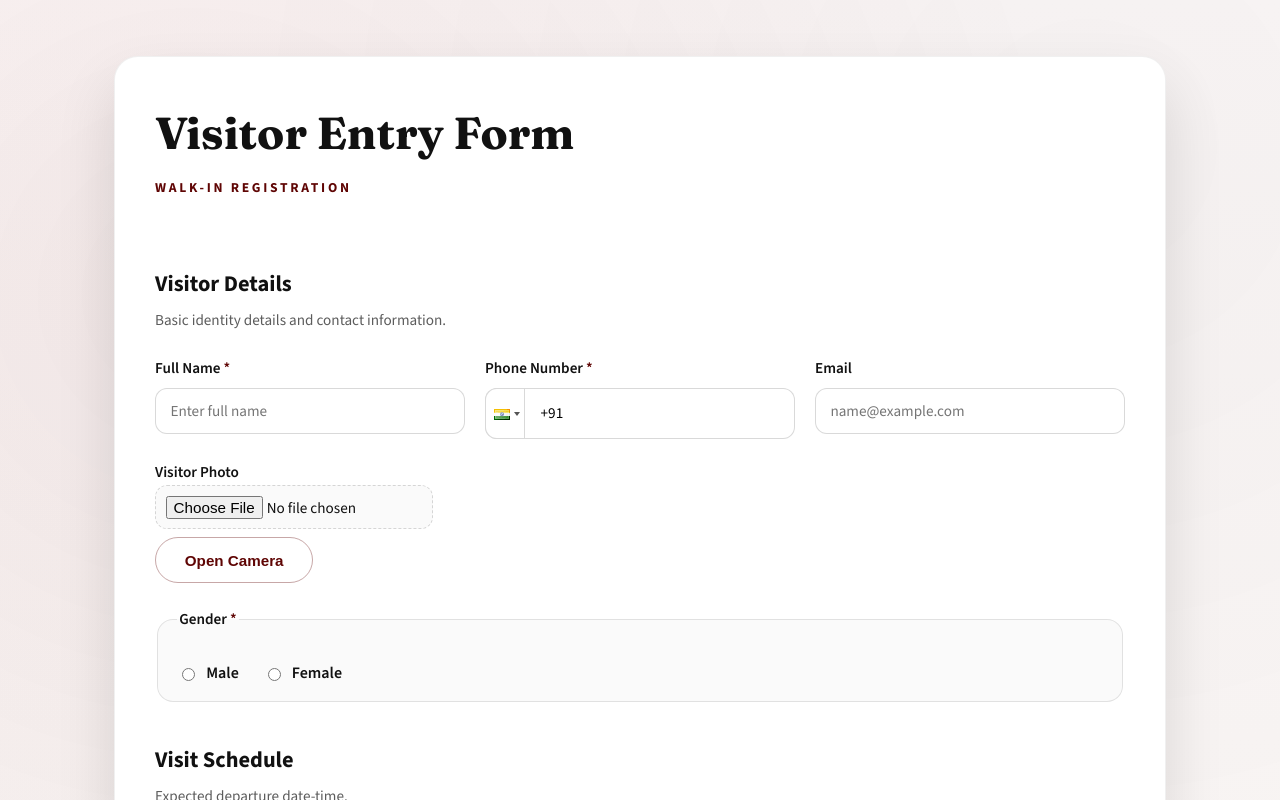
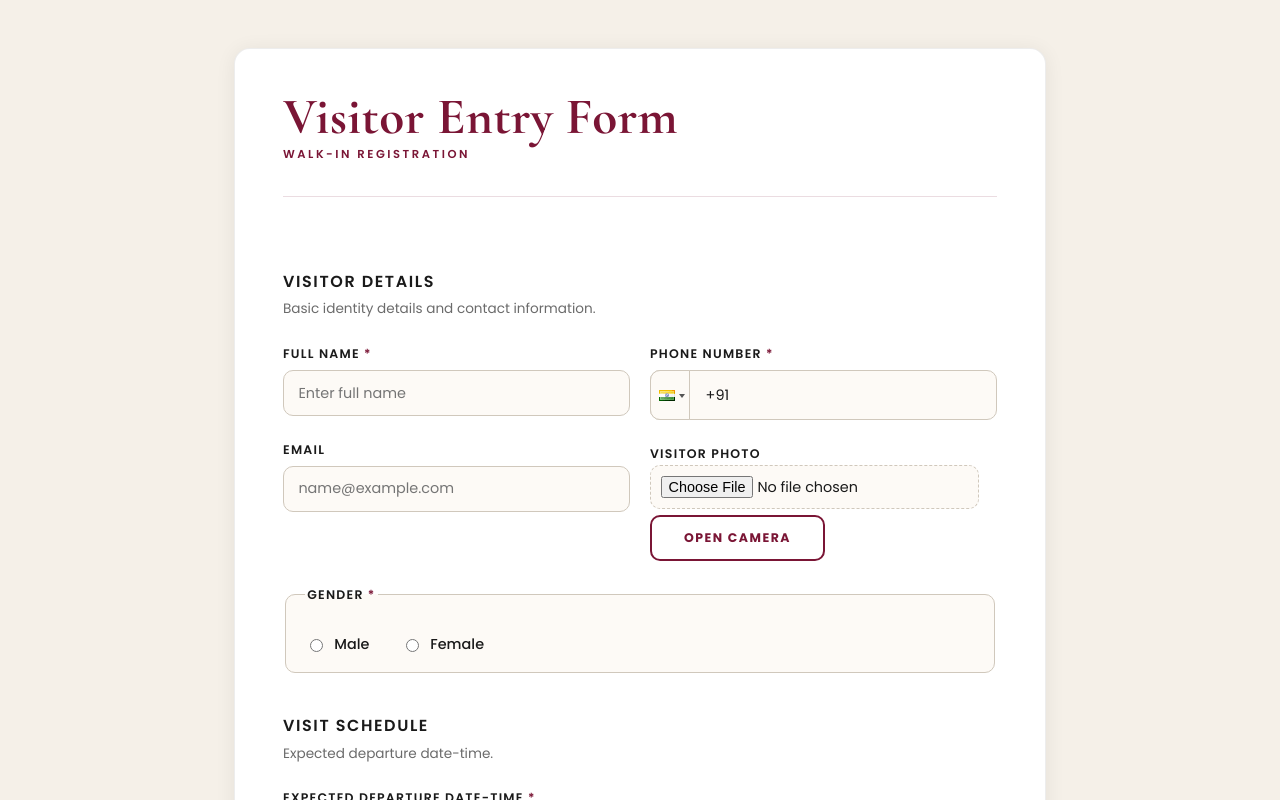
Before and after one commit to lsgadmin1/Walk-In-Entry-Form, a React (Vite) app: page / in a window 1280 px wide. Shown: the top 800 px of the page. Built offline with nearby package versions, Linux system fonts and the light colour scheme.

Commit message:
Modified the UI and fixed few bugs and done some improvements

```diff
--- a/src/App.css
+++ b/src/App.css
@@ -1,177 +1,117 @@
 .page {
-  max-width: 1100px;
+  max-width: 860px;
   margin: 0 auto;
-  padding: 3.5rem 1.5rem 5rem;
+  padding: 3rem 1.5rem 5rem;
 }
 
+/* ── Hero ── */
 .hero {
   display: flex;
   align-items: flex-start;
   justify-content: space-between;
   gap: 2rem;
-  margin-bottom: 1rem;
+  margin-bottom: 2rem;
+  padding-bottom: 1.5rem;
+  border-bottom: 1px solid rgba(122, 21, 53, 0.15);
 }
 
+.eyebrow {
+  font-size: 0.72rem;
+  font-weight: 600;
+  text-transform: uppercase;
+  letter-spacing: 0.22em;
+  color: var(--accent);
+  margin: 0 0 0.5rem;
+}
+
+.hero h1 {
+  font-family: var(--font-display);
+  font-size: clamp(2.2rem, 4vw, 3.2rem);
+  font-weight: 700;
+  margin: 0;
+  color: var(--accent);
+  line-height: 1.1;
+  letter-spacing: 0.01em;
+}
+
+/* ── Env pill ── */
 .env-pill {
   display: inline-flex;
   align-items: center;
-  gap: 0.5rem;
-  padding: 0.4rem 0.75rem;
+  gap: 0.45rem;
+  padding: 0.35rem 0.75rem;
   border-radius: 999px;
   white-space: nowrap;
   flex-shrink: 0;
 }
 
 .env-dot {
-  width: 0.55rem;
-  height: 0.55rem;
+  width: 0.5rem;
+  height: 0.5rem;
   border-radius: 50%;
   display: inline-block;
   flex-shrink: 0;
 }
 
 .env-text {
-  font-size: 0.8rem;
-  font-weight: 700;
-  letter-spacing: 0.02em;
+  font-size: 0.75rem;
+  font-weight: 600;
+  letter-spacing: 0.04em;
 }
 
-/* Development Mode - Red */
 .env-pill.development {
   border: 1px solid rgba(220, 38, 38, 0.3);
   background: rgba(220, 38, 38, 0.08);
 }
+.env-pill.development .env-dot { background: #dc2626; }
+.env-pill.development .env-text { color: #dc2626; }
 
-.env-pill.development .env-dot {
-  background: #dc2626;
-}
-
-.env-pill.development .env-text {
-  color: #dc2626;
-}
-
-/* Stage Mode - Orange/Yellow */
 .env-pill.stage {
   border: 1px solid rgba(234, 179, 8, 0.3);
   background: rgba(234, 179, 8, 0.08);
 }
+.env-pill.stage .env-dot { background: #eab308; }
+.env-pill.stage .env-text { color: #ca8a04; }
 
-.env-pill.stage .env-dot {
-  background: #eab308;
-}
-
-.env-pill.stage .env-text {
-  color: #ca8a04;
-}
-
-/* Production Mode - Green */
 .env-pill.production {
   border: 1px solid rgba(22, 163, 74, 0.3);
   background: rgba(22, 163, 74, 0.08);
 }
+.env-pill.production .env-dot { background: #16a34a; }
+.env-pill.production .env-text { color: #15803d; }
 
-.env-pill.production .env-dot {
-  background: #16a34a;
-}
-
-.env-pill.production .env-text {
-  color: #15803d;
-}
-
-.eyebrow {
-  font-size: 0.85rem;
-  font-weight: 700;
-  text-transform: uppercase;
-  letter-spacing: 0.2em;
-  color: var(--accent);
-  margin: 0 0 0.75rem;
-}
-
-.hero h1 {
-  font-family: var(--font-display);
-  font-size: clamp(2.2rem, 3.5vw, 3.5rem);
-  margin: 0 0 0.5rem;
-  color: var(--text-primary);
-}
-
-.hero-subtitle {
-  margin: 0;
-  max-width: 520px;
-  color: var(--text-muted);
-  font-size: 1rem;
-}
-
-.hero-badge {
-  background: linear-gradient(145deg, rgba(95, 5, 4, 0.12), rgba(0, 0, 0, 0.04));
-  border: 1px solid rgba(95, 5, 4, 0.2);
-  border-radius: 16px;
-  padding: 1.25rem 1.5rem;
-  min-width: 160px;
-  text-align: center;
-  box-shadow: 0 10px 22px rgba(0, 0, 0, 0.08);
-}
-
-.badge-title {
-  display: block;
-  font-size: 0.75rem;
-  letter-spacing: 0.15em;
-  text-transform: uppercase;
-  color: var(--text-muted);
-}
-
-.badge-value {
-  display: block;
-  font-weight: 700;
-  font-size: 1rem;
-  margin-top: 0.35rem;
-  color: var(--accent);
-}
-
+/* ── Form card ── */
 .form-card {
   background: #ffffff;
-  border-radius: 24px;
-  padding: 2.5rem;
-  box-shadow: 0 30px 60px rgba(0, 0, 0, 0.12);
-  border: 1px solid rgba(0, 0, 0, 0.06);
+  border-radius: 16px;
+  padding: 2.5rem 3rem;
+  box-shadow: 0 2px 20px rgba(0, 0, 0, 0.07);
+  border: 1px solid rgba(0, 0, 0, 0.07);
   display: flex;
   flex-direction: column;
   gap: 2.5rem;
 }
 
-.form-alert {
-  padding: 0.9rem 1.2rem;
-  border-radius: 12px;
-  font-weight: 600;
-  border: 1px solid transparent;
-}
-
-.form-alert.error {
-  background: rgba(95, 5, 4, 0.08);
-  color: var(--accent);
-  border-color: rgba(95, 5, 4, 0.2);
-}
-
-.form-alert.success {
-  background: rgba(2, 90, 47, 0.08);
-  color: #0b5d32;
-  border-color: rgba(2, 90, 47, 0.2);
-}
-
+/* ── Form sections ── */
 .form-section {
   display: grid;
   gap: 1.5rem;
 }
 
 .section-title h2 {
-  margin: 0 0 0.35rem;
-  font-size: 1.4rem;
+  margin: 0 0 0.25rem;
+  font-family: var(--font-body);
+  font-size: 1rem;
+  font-weight: 600;
   color: var(--text-primary);
+  text-transform: uppercase;
+  letter-spacing: 0.1em;
 }
 
 .section-title p {
   margin: 0;
   color: var(--text-muted);
-  font-size: 0.95rem;
+  font-size: 0.85rem;
 }
 
 .section-header {
@@ -181,6 +121,7 @@
   gap: 1.5rem;
 }
 
+/* ── Grid ── */
 .form-grid {
   display: grid;
   gap: 1.25rem;
@@ -191,130 +132,150 @@
 }
 
 .form-grid.four-col {
-  grid-template-columns: repeat(auto-fit, minmax(160px, 1fr));
+  grid-template-columns: repeat(auto-fit, minmax(150px, 1fr));
 }
 
+/* ── Fields ── */
 .field {
   display: flex;
   flex-direction: column;
-  gap: 0.5rem;
+  gap: 0.4rem;
 }
 
 .label {
+  font-size: 0.78rem;
   font-weight: 600;
+  text-transform: uppercase;
+  letter-spacing: 0.1em;
   color: var(--text-primary);
-  font-size: 0.95rem;
 }
 
 .required {
   color: var(--accent);
 }
 
+/* ── Inputs ── */
 input,
 select,
 textarea {
-  padding: 0.75rem 0.9rem;
-  border-radius: 12px;
-  border: 1px solid rgba(0, 0, 0, 0.15);
-  font-size: 0.95rem;
+  padding: 0.7rem 0.9rem;
+  border-radius: 10px;
+  border: 1px solid #d0c8bc;
+  font-size: 0.9rem;
   font-family: var(--font-body);
-  background: #ffffff;
+  background: #fdfaf6;
+  color: var(--text-primary);
   transition: border-color 0.2s ease, box-shadow 0.2s ease;
 }
 
-.react-tel-input .form-control {
+input[type='datetime-local'] {
   width: 100%;
-  height: auto;
-  padding: 0.75rem 0.9rem 0.75rem 3.4rem;
-  border-radius: 12px;
-  border: 1px solid rgba(0, 0, 0, 0.15);
-  font-size: 0.95rem;
-  font-family: var(--font-body);
-  background: #ffffff;
-  transition: border-color 0.2s ease, box-shadow 0.2s ease;
-}
-
-.react-tel-input .flag-dropdown {
-  border-radius: 12px 0 0 12px;
-  border: 1px solid rgba(0, 0, 0, 0.15);
-  background: #ffffff;
-}
-
-.react-tel-input .selected-flag {
-  border-radius: 12px 0 0 12px;
-}
-
-.react-tel-input .form-control:focus {
-  outline: none;
-  border-color: rgba(95, 5, 4, 0.6);
-  box-shadow: 0 0 0 3px rgba(95, 5, 4, 0.15);
-}
-
-.react-tel-input input[aria-invalid='true'] {
-  border-color: rgba(95, 5, 4, 0.8);
-  background: rgba(95, 5, 4, 0.04);
+  cursor: pointer;
 }
 
 input:focus,
 select:focus,
 textarea:focus {
   outline: none;
-  border-color: rgba(95, 5, 4, 0.6);
-  box-shadow: 0 0 0 3px rgba(95, 5, 4, 0.15);
+  border-color: var(--accent);
+  box-shadow: 0 0 0 3px rgba(122, 21, 53, 0.12);
+  background: #ffffff;
 }
 
 input:disabled {
   background: rgba(0, 0, 0, 0.04);
-  color: rgba(0, 0, 0, 0.5);
+  color: rgba(0, 0, 0, 0.4);
   cursor: not-allowed;
 }
 
 input[aria-invalid='true'],
 select[aria-invalid='true'] {
-  border-color: rgba(95, 5, 4, 0.8);
-  background: rgba(95, 5, 4, 0.04);
+  border-color: #b91c1c;
+  background: rgba(185, 28, 28, 0.03);
+}
+
+/* ── Phone input ── */
+.react-tel-input .form-control {
+  width: 100%;
+  height: auto;
+  padding: 0.7rem 0.9rem 0.7rem 3.4rem;
+  border-radius: 10px;
+  border: 1px solid #d0c8bc;
+  font-size: 0.9rem;
+  font-family: var(--font-body);
+  background: #fdfaf6;
+  color: var(--text-primary);
+  transition: border-color 0.2s ease, box-shadow 0.2s ease;
+}
+
+.react-tel-input .flag-dropdown {
+  border-radius: 10px 0 0 10px;
+  border: 1px solid #d0c8bc;
+  background: #fdfaf6;
+}
+
+.react-tel-input .selected-flag {
+  border-radius: 10px 0 0 10px;
+}
+
+.react-tel-input .form-control:focus {
+  outline: none;
+  border-color: var(--accent);
+  box-shadow: 0 0 0 3px rgba(122, 21, 53, 0.12);
+  background: #ffffff;
+}
+
+.react-tel-input input[aria-invalid='true'] {
+  border-color: #b91c1c;
+  background: rgba(185, 28, 28, 0.03);
+}
+
+/* ── Errors & helpers ── */
+.error {
+  color: #b91c1c;
+  font-size: 0.78rem;
+  font-weight: 500;
 }
 
 .helper {
-  font-size: 0.82rem;
+  font-size: 0.78rem;
   color: var(--text-muted);
 }
 
-.error {
-  color: var(--accent);
-  font-size: 0.82rem;
-  font-weight: 600;
-}
-
+/* ── Radio group ── */
 .radio-group {
-  border: 1px solid rgba(0, 0, 0, 0.1);
-  border-radius: 16px;
+  border: 1px solid #d0c8bc;
+  border-radius: 10px;
   padding: 1rem 1.2rem;
-  background: rgba(0, 0, 0, 0.02);
+  background: #fdfaf6;
 }
 
 .radio-group .label {
   margin-bottom: 0.75rem;
+  display: block;
 }
 
 .radio-options {
   display: flex;
   flex-wrap: wrap;
-  gap: 1rem 1.5rem;
+  gap: 1rem 2rem;
 }
 
 .radio-options label {
   display: flex;
   align-items: center;
   gap: 0.5rem;
-  font-weight: 600;
+  font-size: 0.9rem;
+  font-weight: 500;
   color: var(--text-primary);
+  cursor: pointer;
 }
 
+/* ── File field ── */
 .file-field input[type='file'] {
   padding: 0.6rem;
   border-style: dashed;
-  background: rgba(0, 0, 0, 0.02);
+  background: #fdfaf6;
 }
 
 .photo-actions {
@@ -324,11 +285,12 @@
   align-items: center;
 }
 
+/* ── Camera ── */
 .camera-preview {
   margin-top: 0.75rem;
-  border-radius: 16px;
+  border-radius: 10px;
   overflow: hidden;
-  border: 1px solid rgba(0, 0, 0, 0.12);
+  border: 1px solid #d0c8bc;
   background: #000000;
   position: relative;
 }
@@ -363,26 +325,29 @@
 .flip-camera-btn:hover {
   background: rgba(255, 255, 255, 1);
   transform: rotate(180deg) scale(1.1);
-  box-shadow: 0 4px 16px rgba(0, 0, 0, 0.4);
 }
 
 .flip-camera-btn:active {
   transform: rotate(180deg) scale(1);
 }
 
+/* ── Photo preview ── */
 .photo-preview {
   margin-top: 0.75rem;
-  border-radius: 16px;
+  border-radius: 10px;
   overflow: hidden;
-  border: 1px solid rgba(0, 0, 0, 0.12);
-  background: rgba(0, 0, 0, 0.02);
+  border: 1px solid #d0c8bc;
+  background: #fdfaf6;
   position: relative;
+  width: 120px;
+  height: 120px;
 }
 
 .photo-preview img {
   width: 100%;
-  height: auto;
+  height: 100%;
   display: block;
+  object-fit: cover;
 }
 
 .remove-photo-btn {
@@ -392,7 +357,7 @@
   width: 2rem;
   height: 2rem;
   padding: 0;
-  background: rgba(220, 38, 38, 0.95);
+  background: rgba(185, 28, 28, 0.9);
   color: white;
   border: none;
   border-radius: 50%;
@@ -407,7 +372,7 @@
 }
 
 .remove-photo-btn:hover {
-  background: rgba(220, 38, 38, 1);
+  background: rgba(185, 28, 28, 1);
   transform: scale(1.1);
 }
 
@@ -415,27 +380,104 @@
   transform: scale(1);
 }
 
+/* ── Utility ── */
 .hidden {
   display: none;
 }
 
+/* ── Buttons ── */
+.primary-btn,
+.ghost-btn {
+  border-radius: 10px;
+  padding: 0.75rem 2rem;
+  font-size: 0.78rem;
+  font-weight: 700;
+  font-family: var(--font-body);
+  letter-spacing: 0.12em;
+  text-transform: uppercase;
+  cursor: pointer;
+  transition: background 0.2s ease, color 0.2s ease, transform 0.15s ease, box-shadow 0.2s ease;
+}
+
+.primary-btn {
+  background: var(--accent);
+  color: #ffffff;
+  border: 2px solid var(--accent);
+  box-shadow: 0 4px 14px rgba(122, 21, 53, 0.2);
+}
+
+.primary-btn:hover {
+  background: var(--accent-hover);
+  border-color: var(--accent-hover);
+  transform: translateY(-1px);
+  box-shadow: 0 6px 18px rgba(122, 21, 53, 0.28);
+}
+
+.primary-btn:active {
+  transform: translateY(0);
+  box-shadow: 0 2px 8px rgba(122, 21, 53, 0.15);
+}
+
+.primary-btn:disabled {
+  opacity: 0.65;
+  cursor: not-allowed;
+  transform: none;
+}
+
+.ghost-btn {
+  background: transparent;
+  color: var(--accent);
+  border: 2px solid var(--accent);
+}
+
+.ghost-btn:hover {
+  background: rgba(122, 21, 53, 0.06);
+  transform: translateY(-1px);
+}
+
+.ghost-btn:active {
+  transform: translateY(0);
+}
+
+.link-btn {
+  border: none;
+  background: transparent;
+  color: var(--accent);
+  font-size: 0.82rem;
+  font-weight: 600;
+  font-family: var(--font-body);
+  cursor: pointer;
+  padding: 0.3rem 0.5rem;
+  text-decoration: underline;
+  text-underline-offset: 2px;
+}
+
+.link-btn:disabled {
+  color: rgba(0, 0, 0, 0.35);
+  cursor: not-allowed;
+}
+
+/* ── Form actions ── */
 .form-actions {
   display: flex;
   flex-wrap: wrap;
   gap: 1rem;
   justify-content: flex-start;
+  padding-top: 0.5rem;
+  border-top: 1px solid rgba(0, 0, 0, 0.07);
 }
 
+/* ── Vehicle cards ── */
 .vehicle-list {
   display: grid;
-  gap: 1.5rem;
+  gap: 1.25rem;
 }
 
 .vehicle-card {
-  border-radius: 18px;
-  border: 1px solid rgba(0, 0, 0, 0.08);
-  padding: 1.4rem;
-  background: rgba(0, 0, 0, 0.015);
+  border-radius: 10px;
+  border: 1px solid #d0c8bc;
+  padding: 1.25rem;
+  background: #fdfaf6;
 }
 
 .vehicle-head {
@@ -447,64 +489,40 @@
 }
 
 .vehicle-title {
+  font-size: 0.78rem;
   font-weight: 700;
-  color: var(--text-primary);
+  text-transform: uppercase;
+  letter-spacing: 0.1em;
+  color: var(--text-muted);
 }
 
-.link-btn {
-  border: none;
-  background: transparent;
-  color: var(--accent);
-  font-weight: 600;
-  cursor: pointer;
-  padding: 0.35rem 0.6rem;
+/* ── Spinner ── */
+.spinner {
+  width: 16px;
+  height: 16px;
+  border: 2px solid rgba(255, 255, 255, 0.35);
+  border-top: 2px solid white;
+  border-radius: 50%;
+  animation: spin 0.8s linear infinite;
+  margin-right: 0.6rem;
 }
 
-.link-btn:disabled {
-  color: rgba(0, 0, 0, 0.35);
-  cursor: not-allowed;
+@keyframes spin {
+  from { transform: rotate(0deg); }
+  to { transform: rotate(360deg); }
 }
 
-.primary-btn,
-.ghost-btn {
-  border-radius: 999px;
-  padding: 0.85rem 1.8rem;
-  font-size: 0.95rem;
-  font-weight: 700;
-  cursor: pointer;
-  transition: transform 0.2s ease, box-shadow 0.2s ease;
+.submit-btn-content {
+  display: flex;
+  align-items: center;
+  justify-content: center;
 }
 
-.primary-btn {
-  background: var(--accent);
-  color: #ffffff;
-  border: none;
-  box-shadow: 0 16px 24px rgba(95, 5, 4, 0.25);
-}
-
-.ghost-btn {
-  background: transparent;
-  color: var(--accent);
-  border: 1px solid rgba(95, 5, 4, 0.35);
-}
-
-.primary-btn:hover,
-.ghost-btn:hover {
-  transform: translateY(-1px);
-}
-
-.primary-btn:active {
-  transform: translateY(0);
-  box-shadow: 0 8px 12px rgba(95, 5, 4, 0.15);
-}
-
+/* ── Modal ── */
 .modal-overlay {
   position: fixed;
-  top: 0;
-  left: 0;
-  right: 0;
-  bottom: 0;
-  background: rgba(0, 0, 0, 0.5);
+  inset: 0;
+  background: rgba(0, 0, 0, 0.45);
   display: flex;
   align-items: center;
   justify-content: center;
@@ -513,122 +531,108 @@
 }
 
 @keyframes fadeIn {
-  from {
-    opacity: 0;
-  }
-  to {
-    opacity: 1;
-  }
+  from { opacity: 0; }
+  to { opacity: 1; }
 }
 
 .modal-content {
-  background: white;
-  border-radius: 12px;
+  background: #ffffff;
+  border-radius: 16px;
   padding: 2.5rem;
   max-width: 400px;
   width: 90%;
-  box-shadow: 0 20px 60px rgba(0, 0, 0, 0.3);
+  box-shadow: 0 20px 60px rgba(0, 0, 0, 0.2);
   text-align: center;
-  animation: slideUp 0.3s ease-out;
+  animation: slideUp 0.25s ease-out;
 }
 
 @keyframes slideUp {
-  from {
-    transform: translateY(20px);
-    opacity: 0;
-  }
-  to {
-    transform: translateY(0);
-    opacity: 1;
-  }
+  from { transform: translateY(16px); opacity: 0; }
+  to { transform: translateY(0); opacity: 1; }
 }
 
 .modal-icon {
-  margin: 0 auto 1.5rem;
-  width: 60px;
-  height: 60px;
+  margin: 0 auto 1.25rem;
+  width: 56px;
+  height: 56px;
   border-radius: 50%;
   display: flex;
   align-items: center;
   justify-content: center;
-  font-size: 2.5rem;
+  font-size: 2rem;
 }
 
 .modal-icon.success {
   background: #d4edda;
-  color: #28a745;
+  color: #166534;
 }
 
 .modal-icon.error {
-  background: #f8d7da;
-  color: #dc3545;
+  background: #fde8e8;
+  color: #b91c1c;
 }
 
 .modal-title {
+  font-family: var(--font-display);
   font-size: 1.5rem;
-  font-weight: 600;
-  margin: 0 0 0.75rem;
+  font-weight: 700;
+  margin: 0 0 0.5rem;
   color: var(--text-primary);
 }
 
 .modal-message {
-  font-size: 0.95rem;
+  font-size: 0.88rem;
   color: var(--text-muted);
   margin: 0 0 1.5rem;
-  line-height: 1.5;
+  line-height: 1.6;
 }
 
 .modal-button {
   background: var(--accent);
   color: white;
-  border: none;
-  padding: 0.75rem 2rem;
-  border-radius: 6px;
-  font-size: 0.95rem;
+  border: 2px solid var(--accent);
+  padding: 0.65rem 2rem;
+  border-radius: 10px;
+  font-size: 0.78rem;
+  font-weight: 700;
+  font-family: var(--font-body);
+  letter-spacing: 0.12em;
+  text-transform: uppercase;
   cursor: pointer;
-  font-weight: 600;
-  transition: all 0.2s ease;
+  transition: background 0.2s ease, transform 0.15s ease;
 }
 
 .modal-button:hover {
+  background: var(--accent-hover);
   transform: translateY(-1px);
-  box-shadow: 0 8px 16px rgba(95, 5, 4, 0.2);
 }
 
 .modal-button:active {
   transform: translateY(0);
 }
 
-.spinner {
-  width: 20px;
-  height: 20px;
-  border: 3px solid rgba(255, 255, 255, 0.3);
-  border-top: 3px solid white;
-  border-radius: 50%;
-  animation: spin 0.8s linear infinite;
-  margin-right: 0.75rem;
+/* ── Form alerts ── */
+.form-alert {
+  padding: 0.85rem 1.1rem;
+  border-radius: 3px;
+  font-weight: 500;
+  font-size: 0.88rem;
+  border-left: 3px solid transparent;
 }
 
-@keyframes spin {
-  from {
-    transform: rotate(0deg);
-  }
-  to {
-    transform: rotate(360deg);
-  }
+.form-alert.error {
+  background: rgba(185, 28, 28, 0.06);
+  color: #b91c1c;
+  border-left-color: #b91c1c;
 }
 
-.primary-btn:disabled {
-  opacity: 0.7;
-  cursor: not-allowed;
+.form-alert.success {
+  background: rgba(22, 101, 52, 0.06);
+  color: #166534;
+  border-left-color: #16a34a;
 }
 
-.submit-btn-content {
-  display: flex;
-  align-items: center;
-  justify-content: center;
-}
-
+/* ── Responsive ── */
 @media (max-width: 900px) {
   .hero {
     flex-direction: column;
@@ -647,14 +651,10 @@
 
 @media (max-width: 600px) {
   .page {
-    padding: 2.5rem 1.1rem 4rem;
+    padding: 2rem 1rem 4rem;
   }
 
   .form-card {
     padding: 1.5rem;
   }
-
-  .hero-badge {
-    width: 100%;
-  }
 }
--- a/src/App.jsx
+++ b/src/App.jsx
@@ -6,13 +6,13 @@
 
 const initialValues = {
   fullName: '',
-  phone: '',
+  phone: '91',
   email: '',
   photo: null,
   gender: '',
   arrival: '',
   departure: '',
-  members: 'single',
+  members: '',
   men: '',
   women: '',
   boys: '',
@@ -29,13 +29,14 @@
     errors.fullName = 'Full name must be at least 2 characters.'
   }
 
-  if (!values.phone.trim()) {
+  const phoneDigits = values.phone.trim()
+  if (!phoneDigits || phoneDigits === '91') {
     errors.phone = 'Phone number is required.'
-  } else if (!/^\d{6,15}$/.test(values.phone.trim())) {
+  } else if (!/^\d{10,15}$/.test(phoneDigits)) {
     errors.phone = 'Enter a valid phone number.'
   }
 
-  if (values.email.trim() && !/^[^\s@]+@[^\s@]+\.[^\s@]+$/.test(values.email)) {
+  if (values.email.trim() && !/^[^\s@]+@[^\s@]+\.[^\s@]+$/.test(values.email.trim())) {
     errors.email = 'Enter a valid email address.'
   }
 
@@ -55,26 +56,22 @@
         return
       }
       const numericValue = Number(rawValue)
-      if (!Number.isFinite(numericValue) || numericValue < 0) {
+      if (!Number.isFinite(numericValue) || !Number.isInteger(numericValue) || numericValue < 0) {
         errors[field] = 'Enter a valid number.'
         return
       }
       total += numericValue
     })
 
-    if (total === 0) {
+    const hasGroupFieldErrors = groupFields.some((field) => errors[field])
+    if (!hasGroupFieldErrors && total === 0) {
       errors.groupTotal = 'Provide at least one group member.'
     }
   }
 
-  const hasVehicleInput = values.vehicles.some(
-    (vehicle) => vehicle.number.trim() || vehicle.type,
-  )
-  if (hasVehicleInput) {
+  if (values.vehicles.length > 0) {
     const vehicleErrorsList = values.vehicles.map((vehicle) => {
       const vehicleErrors = {}
-      const hasInput = vehicle.number.trim() || vehicle.type
-      if (!hasInput) return vehicleErrors
       if (!vehicle.number.trim()) vehicleErrors.number = 'Vehicle number is required.'
       else if (!VEHICLE_NUMBER_REGEX.test(vehicle.number.trim())) {
         vehicleErrors.number = 'Use format: KA 01 AB 1234'
@@ -147,6 +144,7 @@
   const match = cleaned.match(/^([A-Z]{0,2})(\d{0,2})([A-Z]{0,3})(\d{0,4}).*$/)
   if (!match) return ''
   const [, stateCode, districtCode, series, uniqueNumber] = match
+  // const paddedDistrict = districtCode.length === 1 ? districtCode.padStart(2, '0') : districtCode
   return [stateCode, districtCode, series, uniqueNumber].filter(Boolean).join(' ')
 }
 
@@ -194,6 +192,7 @@
   const videoRef = useRef(null)
   const canvasRef = useRef(null)
   const cameraCaptureInputRef = useRef(null)
+  const departureRef = useRef(null)
 
   const [env, setEnv] = useState('production')
   const [facingMode, setFacingMode] = useState('user')
@@ -230,8 +229,8 @@
       boys: '0',
       girls: '0',
     }
-    if (nextValues.gender === 'male') updatedValues.men = '1'
-    if (nextValues.gender === 'female') updatedValues.women = '1'
+    if (nextValues.gender === 'Male') updatedValues.men = '1'
+    if (nextValues.gender === 'Female') updatedValues.women = '1'
     return updatedValues
   }
 
@@ -384,7 +383,7 @@
         return
       }
       if (error?.name === 'NotFoundError' || error?.name === 'DevicesNotFoundError') {
-        setCameraError('No camera device was found on this phone.')
+        setCameraError('No camera  was found on this device.')
         return
       }
       if (error?.name === 'NotReadableError' || error?.name === 'TrackStartError') {
@@ -679,6 +678,7 @@
               <label>
                 <span className="label">Visitor Photo</span>
                 <input
+                  key={`photo-${resetFormKey}`}
                   type="file"
                   name="photo"
                   onChange={handleChange}
@@ -753,8 +753,8 @@
                   <input
                     type="radio"
                     name="gender"
-                    value="male"
-                    checked={values.gender === 'male'}
+                    value="Male"
+                    checked={values.gender === 'Male'}
                     onChange={handleChange}
                     onBlur={handleBlur}
                   />
@@ -764,8 +764,8 @@
                   <input
                     type="radio"
                     name="gender"
-                    value="female"
-                    checked={values.gender === 'female'}
+                    value="Female"
+                    checked={values.gender === 'Female'}
                     onChange={handleChange}
                     onBlur={handleBlur}
                   />
@@ -788,11 +788,13 @@
                 Expected Departure Date-Time <span className="required">*</span>
               </span>
               <input
+                ref={departureRef}
                 type="datetime-local"
                 name="departure"
                 value={values.departure}
                 onChange={handleChange}
                 onBlur={handleBlur}
+                onClick={() => departureRef.current?.showPicker()}
                 min={nowValue}
                 aria-invalid={Boolean(showError('departure'))}
               />
--- a/src/index.css
+++ b/src/index.css
@@ -1,13 +1,14 @@
-@import url('https://fonts.googleapis.com/css2?family=Fraunces:opsz,wght@9..144,600;9..144,700&family=Source+Sans+3:wght@400;500;600;700&display=swap');
+@import url('https://fonts.googleapis.com/css2?family=Poppins:wght@400;500;600;700&family=Cormorant+Garamond:wght@600;700&display=swap');
 
 :root {
-  --accent: #5f0504;
-  --text-primary: #111111;
-  --text-muted: #5c5c5c;
-  --bg: #f6f2f0;
+  --accent: #7a1535;
+  --accent-hover: #5e1028;
+  --text-primary: #1a1a1a;
+  --text-muted: #6b6b6b;
+  --bg: #f5f0e8;
   --bg-secondary: #ffffff;
-  --font-display: 'Fraunces', serif;
-  --font-body: 'Source Sans 3', sans-serif;
+  --font-display: 'Cormorant Garamond', serif;
+  --font-body: 'Poppins', sans-serif;
 
   font-family: var(--font-body);
   line-height: 1.6;
@@ -27,10 +28,7 @@
 body {
   margin: 0;
   min-height: 100vh;
-  background:
-    radial-gradient(circle at 15% 20%, rgba(95, 5, 4, 0.08), transparent 55%),
-    radial-gradient(circle at 85% 10%, rgba(0, 0, 0, 0.04), transparent 50%),
-    linear-gradient(180deg, #fefafa 0%, #f6f2f0 100%);
+  background: #f5f0e8;
 }
 
 #root {
```
